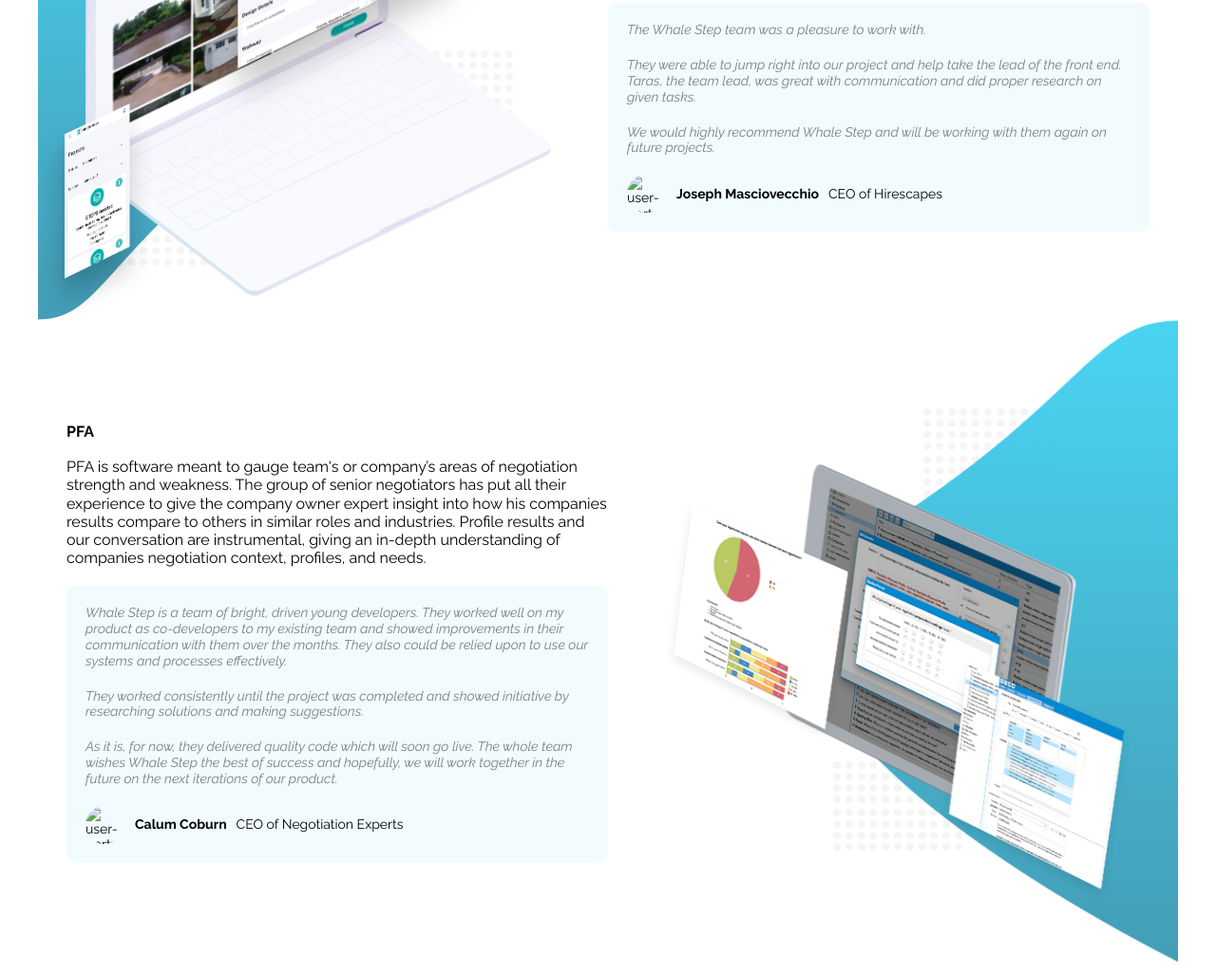
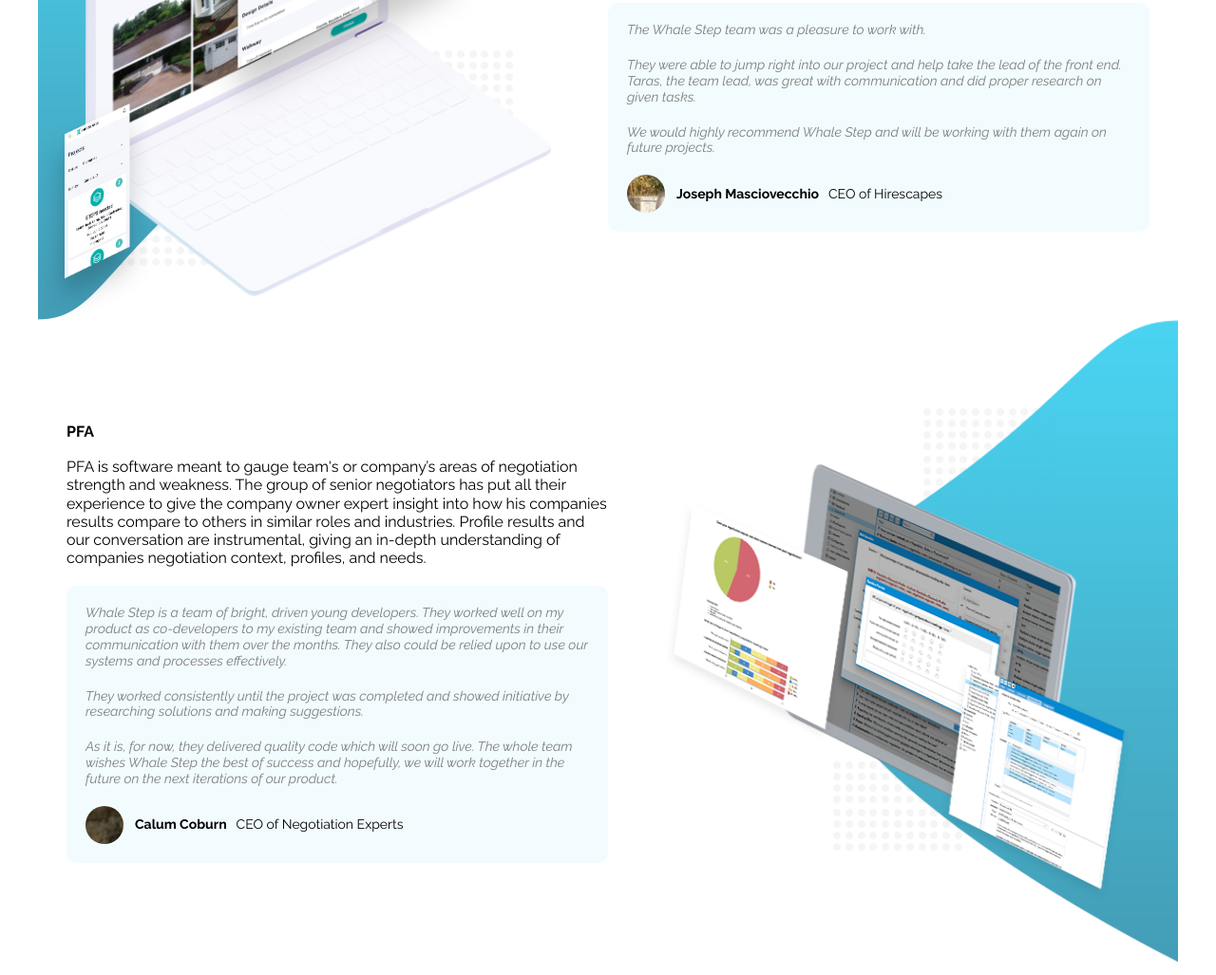
Before and after one commit to ci4anish/landing-whalestep, a website: page index.html in a window 1280 px wide. Shown: the part 2040-3067 px from the top of the page at 95% size. Drawn offline with nearby package versions, Linux system fonts and the light colour scheme; some packages are replaced by stand-ins of ours; a web font is replaced by a local one.

Commit message:
client photos

```diff
--- a/index.html
+++ b/index.html
@@ -171,7 +171,7 @@
                     </p>
                     <div class="review_response_user">
                         <div class="user-img">
-                            <img src="" alt="user-portrait">
+                            <img src="./img/client-joe.jpg" alt="user-portrait" class="client-photo">
                         </div>
                         <div class="user_desc">
                             <div class="user_desc-name">Joseph Masciovecchio</div>
@@ -212,7 +212,7 @@
                     </p>
                     <div class="review_response_user">
                         <div class="user-img">
-                            <img src="" alt="user-portrait">
+                            <img src="./img/client-calum.jpg" class="client-photo" alt="user-portrait">
                         </div>
                         <div class="user_desc">
                             <div class="user_desc-name">Calum Coburn</div>
@@ -320,7 +320,6 @@
 <script async defer
         src="https://maps.googleapis.com/maps/api/js?key=AIzaSyAnXPp-tD6t5EZn8lQ86SCqHGrCoFNDPIw&callback=initMap"
 ></script>
-<!---->
 
 </body>
 </html>
--- a/scss/_review-section.scss
+++ b/scss/_review-section.scss
@@ -1,13 +1,18 @@
 .review {
   display: flex;
   margin-bottom: 40px;
+
+  .client-photo {
+    width: 100%;
+  }
+
   &-item {
     display: flex;
     flex-wrap: wrap;
     align-items: center;
     margin-bottom: 50px;
 
-    &:last-child{
+    &:last-child {
       flex-direction: column-reverse;
     }
 
@@ -58,7 +63,6 @@
           bottom: 20%;
         }
       }
-
 
       @keyframes right-anim {
         from {
@@ -187,7 +191,7 @@
           }
         }
       }
-      .left-bg{
+      .left-bg {
         background-image: url('/img/left-decor.png');
         img {
           &:first-child {
@@ -201,7 +205,7 @@
           }
         }
       }
-      .right-bg{
+      .right-bg {
         background-image: url('/img/right-decor.png');
         img {
           &:first-child {
@@ -212,6 +216,7 @@
     }
   }
 }
+
 @media (min-width: 1170px) {
   .review {
     &-item {
```
Also changed, not shown: img/client-calum.jpg (added), img/client-joe.jpg (added).
